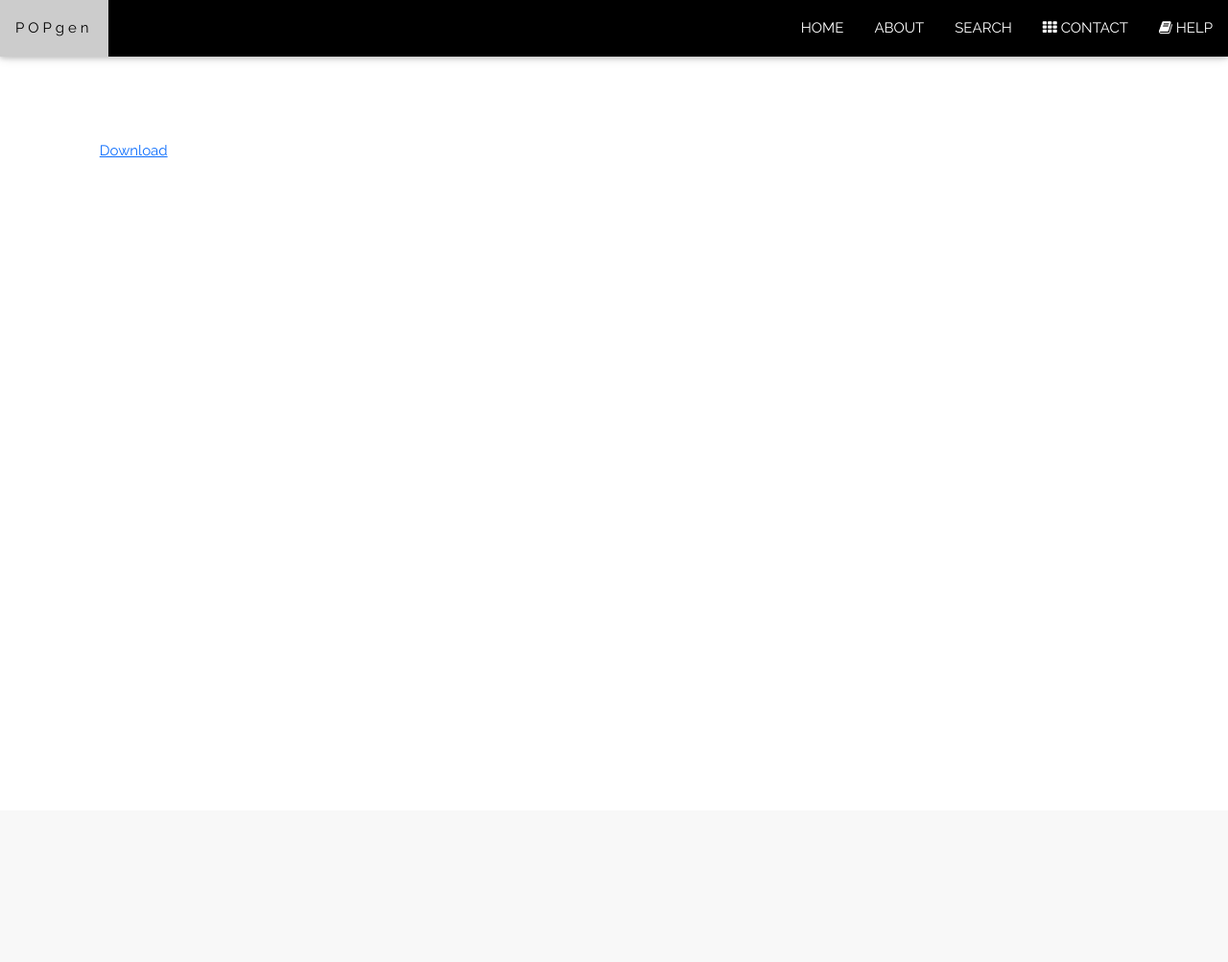
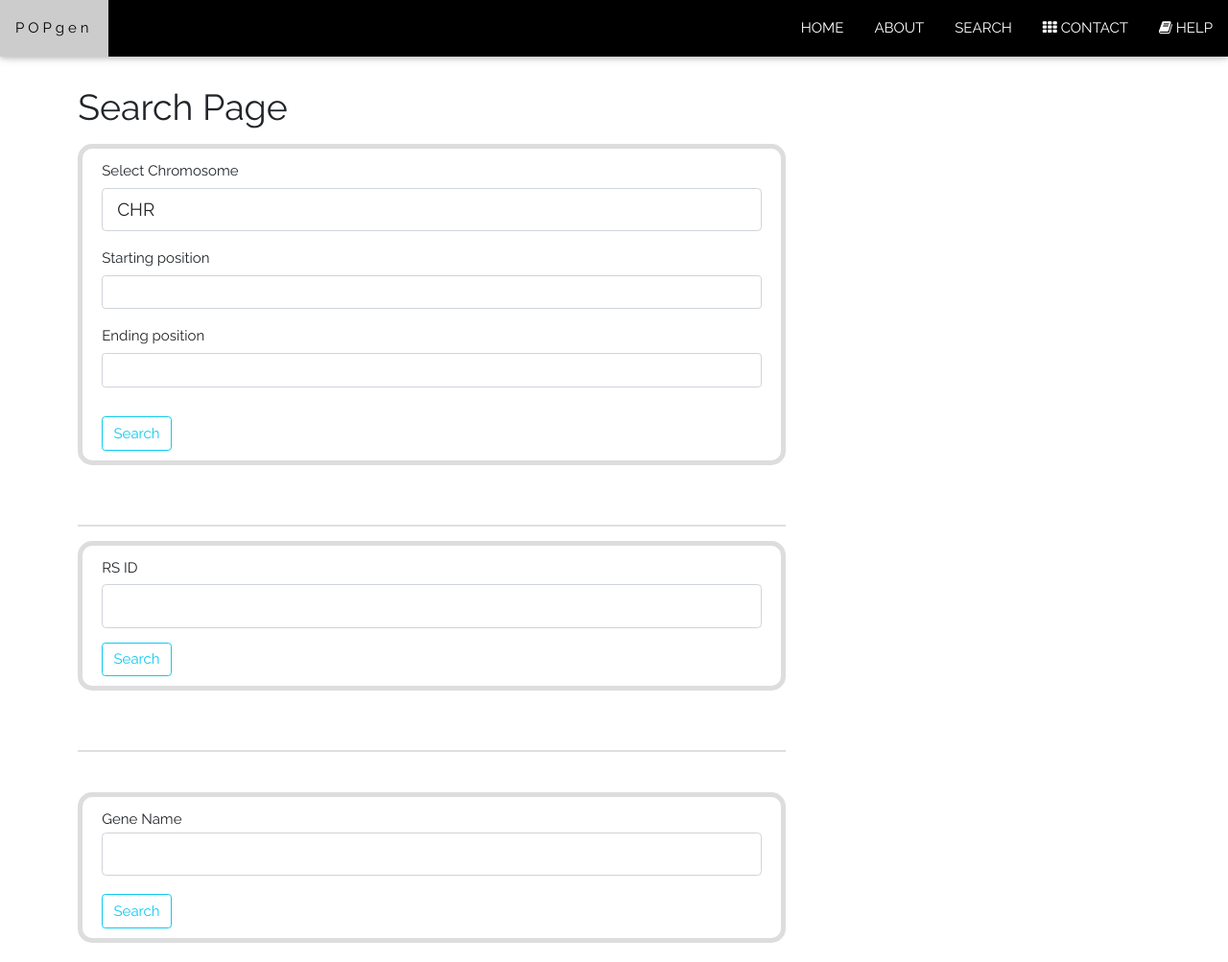
Before and after one commit to Mani-varma1/Web_project, a Flask app: page /search in a window 1280 px wide. Shown: the whole page at 96% size. Before the commit the page ends 164 px from the top, so only its background shows below. Run offline with Flask 2, Linux system fonts and the light colour scheme.

Commit message:
Update search.html

```diff
--- a/Flask/VCF_website/templates/search.html
+++ b/Flask/VCF_website/templates/search.html
@@ -1,56 +1,103 @@
 {% extends "layout.html" %}
 {% block search %}
-    {% for choice in stats %}
-        <h1> {{choice}} </h1>
-    {% endfor %}
-    {% for choice in populations %}
-        <h1> {{choice}} </h1>
-    {% endfor %}
+    <h1>Search Page</h1>
+    <form novalidate="novalidate" method="POST" action="">
+        {{ form1.hidden_tag() }}
+        <div class="content-section mt-3">
+            <fieldset class="form-group ">
+                <div class="form-group">
+                    {{ form1.select.label(class="form-control-label mb-1") }}
+                    {% if form1.select.errors %}
+                    {{ form1.select(class="form-control form-control-lg is-invalid") }}
+                    <div class="invalid-feedback">
+                        {% for error in form1.select.errors %}
+                        <span>{{ error }}</span>
+                        {% endfor %}
+                    </div>
+                    {% else %}
+                    {{ form1.select(option_attr={"select-0": {"disabled": ""} }, class="form-control form-control-lg mb-3 ")
+                    }}
+                    {% endif %}
+                </div>
+                <div class="form-group ">
+                    {{ form1.start_pos.label(class="form-control-label mb-1") }}
+                    {% if form1.start_pos.errors %}
+                    {{ form1.start_pos(class="form-control form-control-lg is-invalid") }}
+                    <div class="invalid-feedback">
+                        {% for error in form1.start_pos.errors %}
+                        <span>{{ error }}</span>
+                        {% endfor %}
+                    </div>
+                    {% else %}
+                    {{ form1.start_pos(class="form-control mb-3") }}
+                    {% endif %}
+                </div>
+                <div class="form-group">
+                    {{ form1.end_pos.label(class="form-control-label mb-1") }}
+                    {% if form1.end_pos.errors %}
+                    {{ form1.end_pos(class="form-control form-control-lg is-invalid") }}
+                    <div class="invalid-feedback">
+                        {% for error in form1.end_pos.errors %}
+                        <span>{{ error }}</span>
+                        {% endfor %}
+                    </div>
+                    {% else %}
+                    {{ form1.end_pos(class="form-control mb-3") }}
+                    {% endif %}
+                </div>
+            </fieldset>
+            <div class="form-group">
+                {{ form1.submit(class="btn btn-outline-info mt-3") }}
+            </div>
+        </div>
+    </form>
     <br>
+    <hr style="height:2px;border-width:0;color:gray;background-color:gray">
+    <form novalidate="novalidate" method="POST" action="">
+        {{ form2.hidden_tag() }}
+        <div class="content-section">
+            <fieldset class="form-group">
+                <div class="form-group">
+                    {{ form2.rs_val.label(class="form-control-label mb-1") }}
+                    {% if form2.rs_val.errors %}
+                    {{ form2.rs_val(class="form-control form-control-lg is-invalid") }}
+                    <div class="invalid-feedback">
+                        {% for error in form2.rs_val.errors %}
+                        <span>{{ error }}</span>
+                        {% endfor %}
+                    </div>
+                    {% else %}
+                    {{ form2.rs_val(class="form-control form-control-lg") }}
+                    {% endif %}
+                </div>
+                <div class="form-group">
+                    {{ form2.rs_search(class="btn btn-outline-info mt-3") }}
+                </div>
+            </fieldset>
+        </div>
+    </form>
     <br>
-    <div class="container col-md-15 col-md-offset-55">
-        {% if Results %}
-            <table id="example" class="table table-striped table-bordered" style="width:100%">
-                <thead>
-                    <tr>
-                        <th>Chromosome</th>
-                        <th>RS ID</th>
-                        <th>Position</th>
-                        <th>Reference allele</th>
-                        <th>Alternate allele</th>
-                    </tr>
-                </thead>
-                <tbody>
-                    {% for row in Results %}
-                    <tr>
-                        <td>{{ row.chrom}}</td>
-                        <td>{{ row.rs_val}}</td>
-                        <td>{{ row.pos}}</td>
-                        <td>{{ row.ref_allele}}</td>
-                        <td>{{ row.alt_allele}}</td>
-                    </tr>
+    <hr style="height:2px;border-width:0;color:gray;background-color:gray">
+    <br>
+    <form novalidate="novalidate" method="POST" action="">
+        {{ form3.hidden_tag() }}
+        <div class="content-section">
+            <fieldset class="form-group ">
+                {{ form3.gene.label(class="form-control-label") }}
+                {% if form3.gene.errors %}
+                {{ form3.gene(class="form-control form-control-lg is-invalid") }}
+                <div class="invalid-feedback">
+                    {% for error in form3.gene.errors %}
+                    <span>{{ error }}</span>
                     {% endfor %}
-                </tbody>
-            </table>
-            <!-- <table id="example" class="table table-striped table-bordered" style="width:100%">
-                <thead>
-                    <tr>
-                        <th>RS ID</th>
-                        <th>genotypes</th>
-                        <th>allele frequency</th>
-                    </tr>
-                </thead>
-                <tbody>
-                    {% for row in MXL %}
-                    <tr>
-                        <td>{{ row.rs_val_id}}</td>
-                        <td>{{ row.geno_freq}}</td>
-                        <td>{{ row.allele_freq}}</td>
-                    </tr>
-                    {% endfor %}
-                </tbody>
-            </table> -->
-        {% endif %}
-        <a href="/download">Download</a>
-    </div>
+                </div>
+                {% else %}
+                {{ form3.gene(class="form-control form-control-lg mb-1") }}
+                {% endif %}
+                <div class="form-group">
+                    {{ form3.gene_search(class="btn btn-outline-info mt-3") }}
+                </div>
+            </fieldset>
+        </div>
+    </form>
 {% endblock search %}
```
